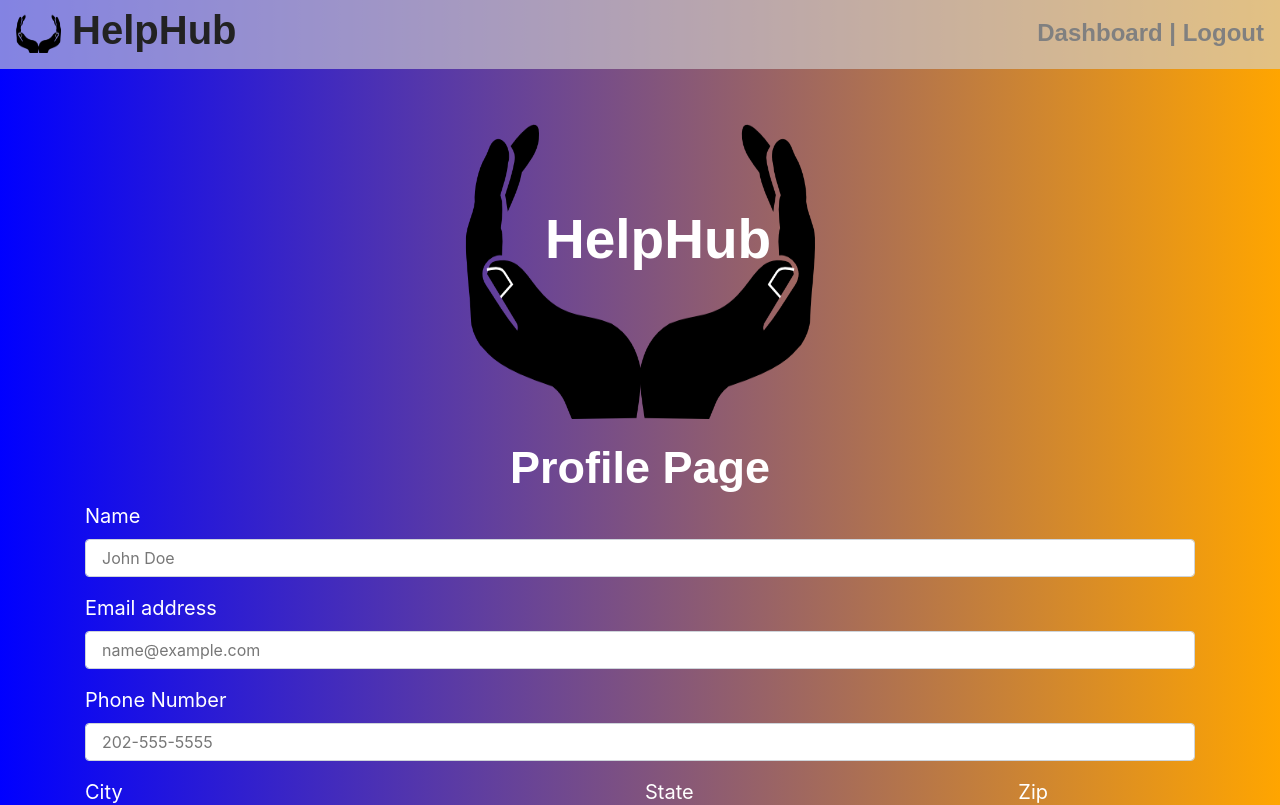
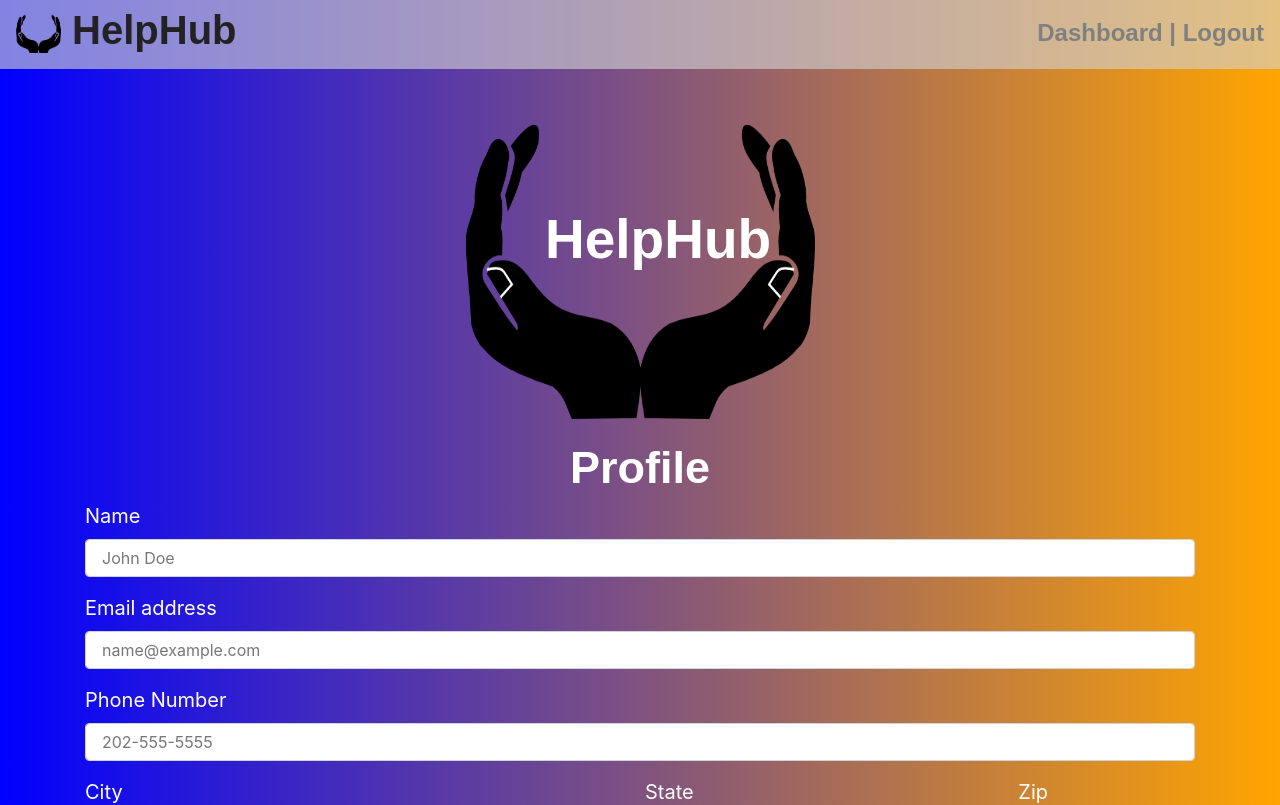
Before and after one commit to heyemmibee/FinalProject, a React (Create React App) app in the folder client/: page /profile in a window 1280 px wide. Shown: the top 805 px of the page. Built offline with nearby package versions, Linux system fonts and the light colour scheme; a web font is replaced by a local one.

Commit message:
minor change to profile title

```diff
--- a/client/src/pages/LogIn/index.js
+++ b/client/src/pages/LogIn/index.js
@@ -2,7 +2,8 @@ import React, { Component } from 'react'
 import { Redirect } from 'react-router-dom'
 import axios from 'axios'
 import "./Login.css"
-import { Container, Row, Col } from "react-bootstrap"
+import { Container, Row, Col } from "react-bootstrap";
+import {Link} from "react-router-dom"
 
 
 class Login extends Component {
@@ -119,7 +120,7 @@ class Login extends Component {
                                    <br />
 
                                 <img id="signup" src="./images/signup.png" />
-                                <img src="./images/login.png" onClick={this.handleSubmit}/>
+                                <Link to="/dashboard"><img src="./images/login.png" onClick={this.handleSubmit}/></Link>
 
 
                                 </form>
--- a/client/src/pages/ProfilePage/index.js
+++ b/client/src/pages/ProfilePage/index.js
@@ -29,7 +29,7 @@ function ProfilePage() {
                 <br />
                 <Row>
                     <Col>
-                    <h1 class="pageTitle">Profile Page</h1>
+                    <h1 class="pageTitle">Profile</h1>
                     </Col>
                 </Row>
                 <Row>
```
